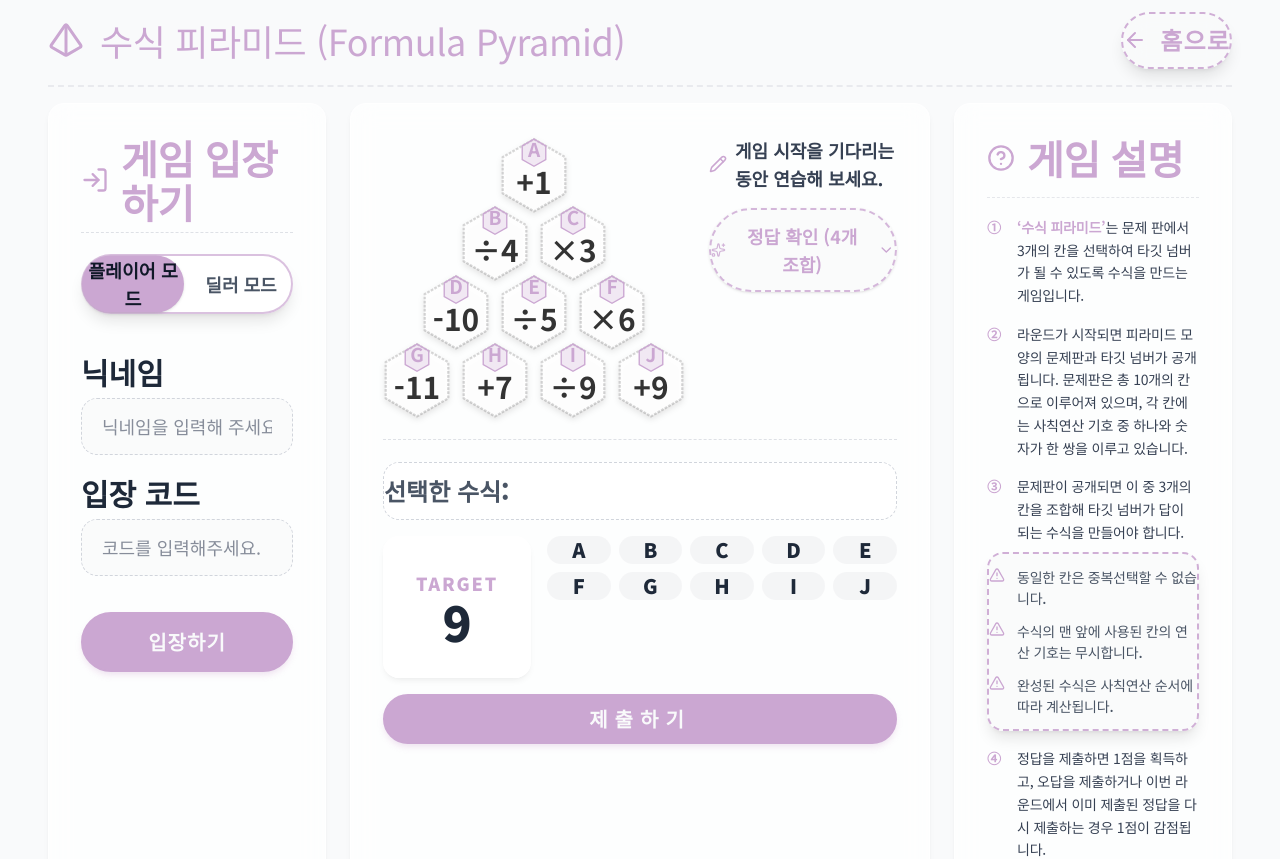
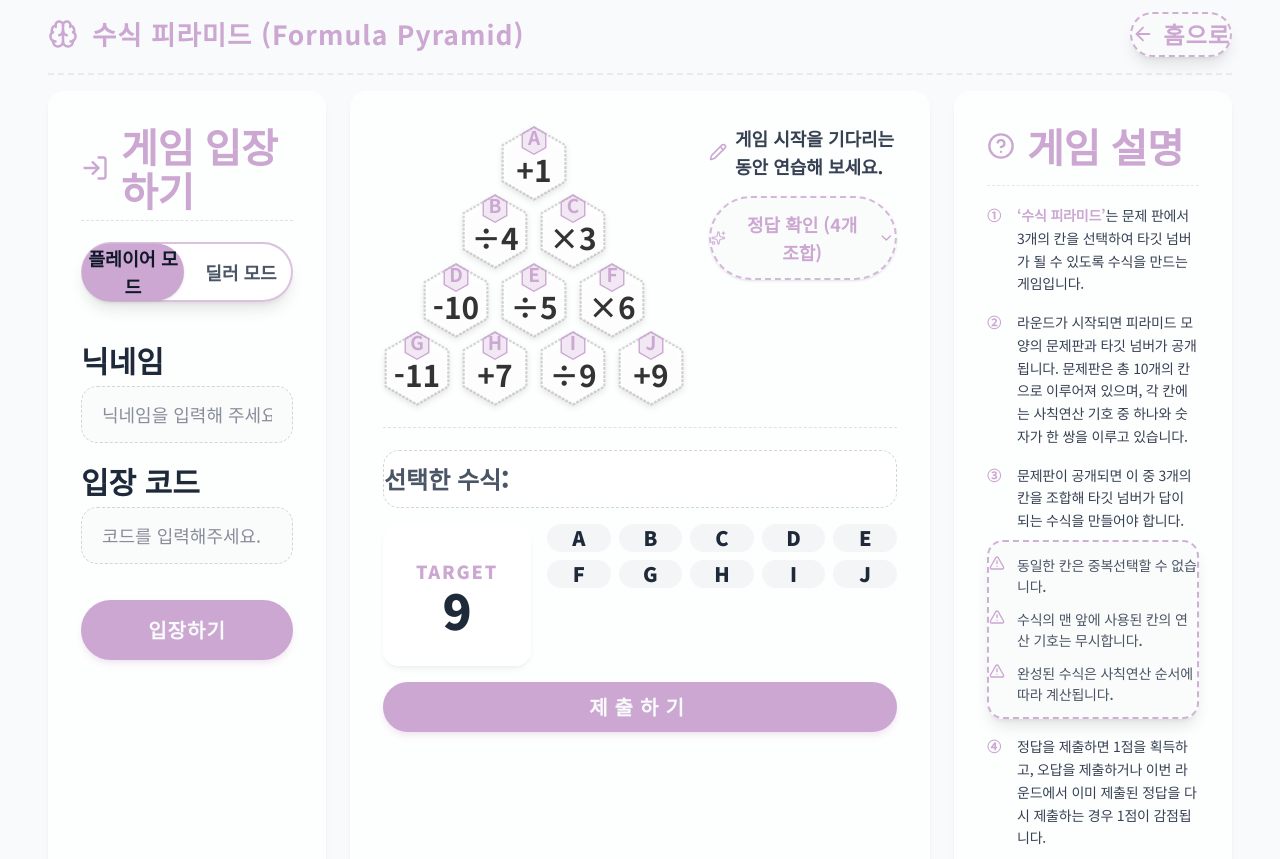
Before and after one commit to rlawlsdnjs78-infinity/infinitymath, a Next.js app: page /formula-pyramid in a window 1280 px wide. Shown: the top 859 px of the page. Built offline with nearby package versions, Linux system fonts and the light colour scheme; a web font is replaced by a local one.

Commit message:
UI: Update formula pyramid title icon to Brain, match font size to site title, and match home button font size to main menu

```diff
--- a/src/app/formula-pyramid/page.tsx
+++ b/src/app/formula-pyramid/page.tsx
@@ -28,7 +28,7 @@ import {
   XCircle,
   Copy,
   Sparkles,
-  Pyramid,
+  Brain,
   ChevronDown,
   ChevronUp,
   ArrowLeft,
@@ -1302,16 +1302,16 @@ export default function FormulaPyramidPage() {
 
         {/* ─── 상단 타이틀 ─────────────────────────────── */}
         <div className="flex items-center justify-between w-full" style={{ marginTop: "0.25rem", marginBottom: "0.75rem" }}>
-          <h1 className="text-3xl sm:text-4xl text-[#CBA7D2] flex items-center gap-4" style={{ fontFamily: "var(--font-chalk)" }}>
-            <Pyramid className="text-[#CBA7D2] flex-shrink-0" size={36} />
-            수식 피라미드 (Formula Pyramid)
+          <h1 className="text-[#CBA7D2] flex items-center gap-3.5 font-bold" style={{ fontFamily: "var(--font-chalk)", fontSize: "1.65rem", letterSpacing: "0.04em" }}>
+            <Brain className="text-[#CBA7D2] flex-shrink-0" size={30} />
+            <span>수식 피라미드 (Formula Pyramid)</span>
           </h1>
           <Link
             href="/"
-            className="flex items-center rounded-full bg-gray-50/80 backdrop-blur-md hover:bg-gray-100 border-2 border-dashed border-[#CBA7D2]/90 text-[#CBA7D2] text-xl sm:text-2xl font-extrabold transition-all shadow-lg hover:scale-105 cursor-pointer"
-            style={{ paddingTop: "0.9rem", paddingBottom: "0.9rem", gap: "0.85rem", fontFamily: "var(--font-chalk)", textDecoration: "none", letterSpacing: "0.05em" }}
+            className="flex items-center rounded-full bg-gray-50/80 backdrop-blur-md hover:bg-gray-100 border-2 border-dashed border-[#CBA7D2]/90 text-[#CBA7D2] font-extrabold transition-all shadow-lg hover:scale-105 cursor-pointer px-5"
+            style={{ paddingTop: "0.55rem", paddingBottom: "0.55rem", gap: "0.6rem", fontFamily: "var(--font-chalk)", fontSize: "1.45rem", textDecoration: "none", letterSpacing: "0.04em" }}
           >
-            <ArrowLeft size={24} className="text-[#CBA7D2] flex-shrink-0" />
+            <ArrowLeft size={22} className="text-[#CBA7D2] flex-shrink-0" />
             <span className="leading-none">홈으로</span>
           </Link>
         </div>
```
